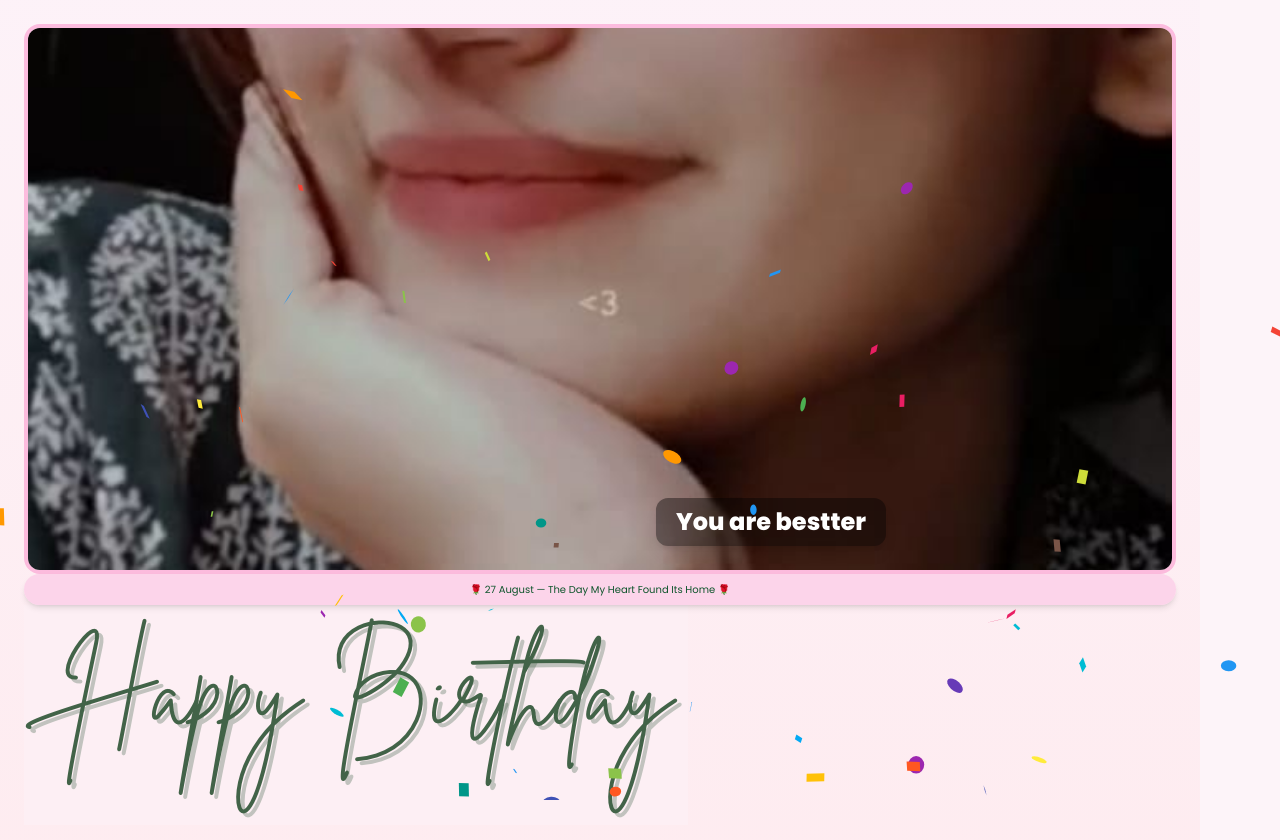
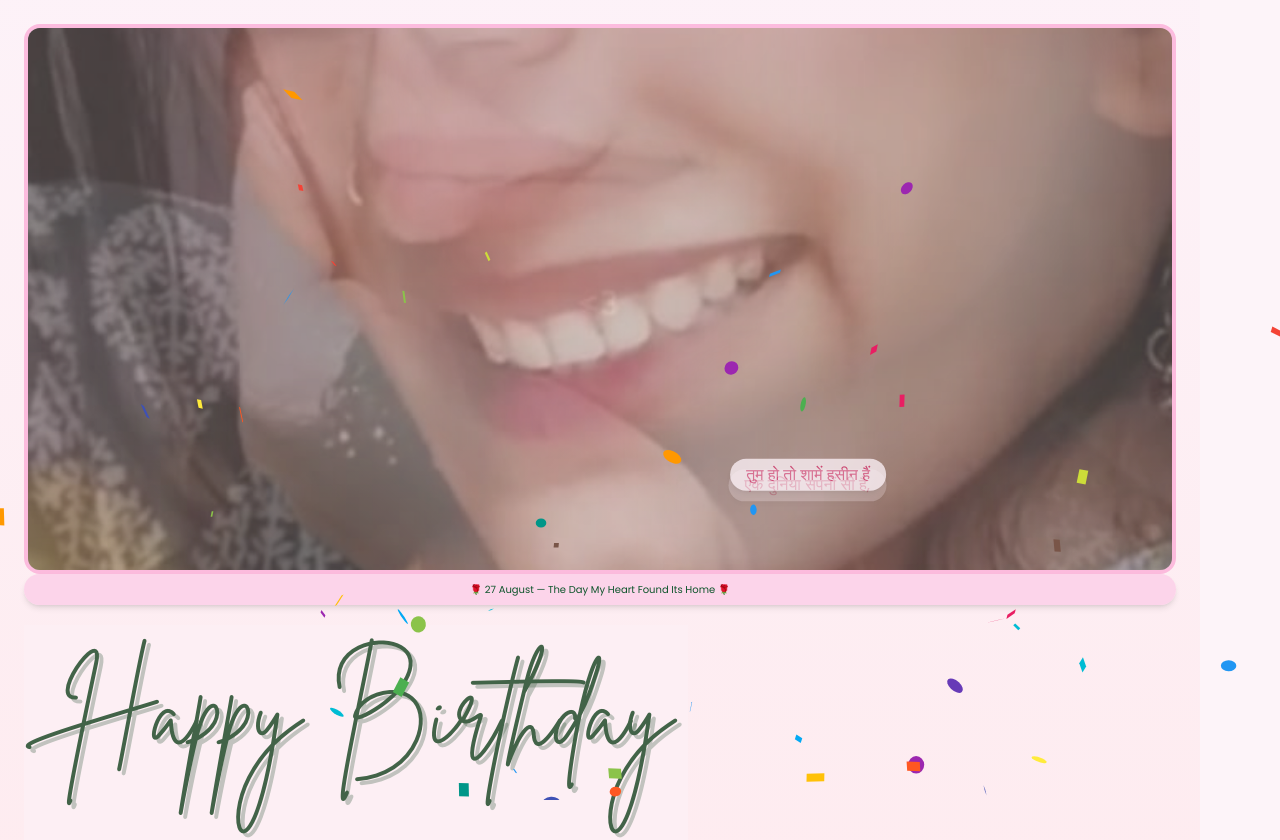
Before and after one commit to prakashgupta27/divya-bday, a React (Vite) app: page / in a window 1280 px wide. Shown: the top 840 px of the page. Built offline with nearby package versions, Linux system fonts and the light colour scheme.

Commit message:
Index filke change

```diff
--- a/index.html
+++ b/index.html
@@ -4,7 +4,7 @@
     <meta charset="UTF-8" />
     <link rel="icon" type="image/svg+xml" href="/vite.svg" />
     <meta name="viewport" content="width=device-width, initial-scale=1.0" />
-    <title>Vite + React</title>
+    <title>It's My Divya Birthday ❤️🎂</title>
     <link
       href="https://fonts.googleapis.com/css2?family=Poppins:wght@400;600;800&display=swap"
       rel="stylesheet"
--- /dev/null
+++ b/src/component/ImageComponent.jsx
@@ -0,0 +1,68 @@
+import { useEffect, useState } from "react";
+import { motion } from "framer-motion";
+
+const ImageComponent = ({ images }) => {
+    const [index, setIndex] = useState(0);
+
+    // Auto-change image every 3 seconds
+    useEffect(() => {
+        const interval = setInterval(() => {
+            setIndex((prev) => (prev + 1) % images.length);
+        }, 3000);
+        return () => clearInterval(interval);
+    }, [images.length]);
+
+    return (
+        <>
+            <div className="relative w-full flex items-center justify-center py-10 min-h-[550px] rounded-2xl overflow-hidden border-4 border-pink-300/70">
+                {/* Background Images */}
+                {images.map((img, i) => (
+                    <div
+                        key={i}
+                        className={`absolute inset-0 transition-opacity duration-1000 ease-in-out`}
+                        style={{
+                            backgroundImage: `url(${img.src})`,
+                            backgroundSize: "cover",
+                            backgroundPosition: "center",
+                            backgroundRepeat: "no-repeat",
+                            opacity: index === i ? 1 : 0,
+                        }}
+                    />
+                ))}
+
+                {/* Text Overlay */}
+                {images.map((img, i) => (
+                    <div
+                        key={i + "-text"}
+                        className="absolute bottom-6 left-3/4 transform -translate-x-1/2 pl-2.5"
+                        style={{
+                            opacity: index === i ? 1 : 0,
+                            transform:
+                                index === i
+                                    ? "translate(-50%, 0)"
+                                    : "translate(-50%, 20px)",
+                            transition:
+                                "opacity 1s ease-in-out, transform 1s ease-in-out",
+                        }}
+                    >
+                        <motion.div
+                            className="max-w-3xl mx-auto px-4 py-1 bg-pink-50 rounded-3xl shadow-md mb-15"
+                            initial={{ opacity: 0, scale: 0.8 }}
+                            animate={{ opacity: 1, scale: 1 }}
+                            transition={{ duration: 1, delay: 0.3 }}
+                            style={{ textDecoration: "none", fontStyle: "italic", color: "#d6336c" }}
+                        >
+                            <p>{img.text}</p>
+                        </motion.div>
+                    </div>
+                ))}
+            </div>
+
+            <span className="block font-['Dancing Script',cursive] text-[10px] text-green-900 text-center bg-pink-200/80 backdrop-blur-sm px-4 py-2 rounded-full shadow-md">
+                🌹 27 August — The Day My Heart Found Its Home 🌹
+            </span>
+        </>
+    );
+};
+
+export default ImageComponent;
--- /dev/null
+++ b/src/component/PhotoCard.jsx
@@ -0,0 +1,35 @@
+import { motion } from "framer-motion";
+import WishCard from "./Card";
+import { useCallback } from "react";
+
+const PhotoCard = ({ photos }) => {
+  // ✅ memoized render function
+  const renderWishCard = useCallback(
+    (src, index) => (
+      <WishCard key={index} image={src.image} caption={src.caption} />
+    ),
+    [] // runs once, won’t recreate unless dependencies change
+  );
+
+  return (
+    <motion.div
+      className="grid sm:grid-cols-2 md:grid-cols-3 lg:grid-cols-4 gap-6 mb-14 max-w-6xl mx-auto"
+      initial="hidden"
+      animate="visible"
+      variants={{
+        hidden: { opacity: 0, y: 30 },
+        visible: {
+          opacity: 1,
+          y: 0,
+          transition: { staggerChildren: 0.15, delayChildren: 0.6 },
+        },
+      }}
+    >
+      <div className="grid grid-cols-1 sm:grid-cols-2 lg:grid-cols-3 gap-10">
+        {photos.map((src, index) => renderWishCard(src, index))}
+      </div>
+    </motion.div>
+  );
+};
+
+export default PhotoCard;
--- a/src/component/birthdayLandingPage.jsx
+++ b/src/component/birthdayLandingPage.jsx
@@ -2,22 +2,24 @@ import React, { useEffect, useState } from "react";
 import Confetti from "react-confetti";
 import { motion } from "framer-motion";
 import { useWindowSize } from "react-use";
-import image from "../../public/image/a.png";
+import image from "../../public/image/BNW.jpeg";
 import { useNavigate } from "react-router-dom";
 import Image from "../../public/image/image1.png";
 import "@fontsource/dancing-script";
 import "@fontsource/playfair-display";
 import "@fontsource/alex-brush";
 import HBD from "../../public/image/hbd.png";
-import WishCard from "./Card";
 import CoverPhoto1 from "../../public/image/CoverPhoto1.jpeg";
 import CoverPhoto2 from "../../public/image/CoverPhoto2.jpeg";
 import CoverPhoto3 from "../../public/image/CoverPhoto3.jpeg";
 import CoverPhoto4 from "../../public/image/CoverPhoto4.jpeg";
 import CoverPhoto5 from "../../public/image/CoverPhoto5.jpeg";
+import CoverPhoto6 from "../../public/image/CoverPhoto6.jpeg"
 
 import { FaHeart, FaLeaf, FaRegKissWinkHeart } from "react-icons/fa";
 import { GiRose } from "react-icons/gi";
+import ImageComponet from "./ImageComponent";
+import PhotoCard from "./PhotoCard";
 // import CoverPhoto1 from
 
 const photos = [
@@ -92,11 +94,16 @@ export default function BirthdaySurprise() {
 
     // const images = [CoverPhoto1, CoverPhoto2, CoverPhoto3, CoverPhoto4, CoverPhoto5];
     const images = [
-        { src: CoverPhoto1, text: "You are best" },
-        { src: CoverPhoto2, text: "You are bestter" },
-        { src: CoverPhoto3, text: "You are bestterte" },
-        { src: CoverPhoto4, text: "You are bestvvvv" },
-        { src: CoverPhoto5, text: "You are bestrrrrrr" }
+        { src: CoverPhoto1, text: "तुम हो तो सुबह नई है" },
+        { src: CoverPhoto2, text: "तुम हो तो शामें हसीन हैं" },
+        { src: CoverPhoto3, text: "एक दुनिया सपनों सी है, " },
+        { src: CoverPhoto4, text: "तुम हो तो इस पे यकीन है " },
+        { src: CoverPhoto5, text: "तुम हो तो सब अच्छा है" },
+        { src: CoverPhoto6, text: "तुम हो तो सब अच्छा है" },
+
+        // { src: CoverPhoto5, text: "तुम हो तो वक्त थमा है"},
+        // { src: CoverPhoto5, text: "तुम हो तो ये लम्हा है,"},
+        // { src: CoverPhoto5, text: "तुम हो तो इस लम्हे में सदा है"}
     ];
 
     useEffect(() => {
@@ -170,49 +177,8 @@ export default function BirthdaySurprise() {
                     </div>
                 </motion.div>
             )} */}
-
-            {/* Background Section */}
-            <div className="relative w-full flex items-center justify-center py-10 min-h-[550px] rounded-2xl overflow-hidden border-4 border-pink-300/70">
-                {images.map((img, i) => (
-                    <div
-                        key={i}
-                        className={`absolute inset-0 transition-opacity duration-2000 ease-in-out`}
-                        style={{
-                            backgroundImage: `url(${img.src})`,
-                            backgroundSize: "cover",
-                            backgroundPosition: "center",
-                            backgroundRepeat: "no-repeat",
-                            opacity: index === i ? 1 : 0, // smooth crossfade
-                        }}
-                    />
-                ))}
-
-                {/* Bottom text overlay */}
-                {images.map((img, i) => (
-                    <div
-                        key={i + "-text"}
-                        className="absolute bottom-6 left-3/4 transform -translate-x-1/2"
-                        style={{
-                            opacity: index === i ? 1 : 0,
-                            transform: index === i
-                                ? "translate(-50%, 0)"
-                                : "translate(-50%, 20px)",
-                            transition: "opacity 1s ease-in-out, transform 1s ease-in-out",
-                        }}
-                    >
-                        <div className="text-white text-2xl font-bold bg-black/40 px-5 py-2 rounded-xl shadow-lg">
-                            {img.text}
-                        </div>
-                    </div>
-                ))}
-            </div>
-
-
-            <span className="block font-['Dancing Script',cursive] text-[10px] text-green-900 text-center bg-pink-200/80 backdrop-blur-sm px-4 py-2 rounded-full shadow-md">
-                🌹 27 August — The Day My Heart Found Its Home 🌹
-            </span>
-
-            <img src={HBD} alt="hbd" loading="lazy" style={{ textDecoration: "none" }} />
+            <ImageComponet images={images} />
+            <img src={HBD} alt="hbd" loading="lazy" style={{ textDecoration: "none", paddingTop: "20px" }} />
 
             <motion.p
                 className="max-w-xl mx-auto mb-14 text-xl sm:text-2xl text-green-1100 font-semibold"
@@ -249,7 +215,7 @@ export default function BirthdaySurprise() {
             </motion.p>
 
             {/* Photo gallery */}
-            <motion.div
+            {/* <motion.div
                 className="grid sm:grid-cols-2 md:grid-cols-3 lg:grid-cols-4 gap-6 mb-14 max-w-6xl mx-auto"
                 initial="hidden"
                 animate="visible"
@@ -267,7 +233,9 @@ export default function BirthdaySurprise() {
                         <WishCard key={index} image={src.image} caption={src.caption} />
                     ))}
                 </div>
-            </motion.div>
+            </motion.div> */}
+
+            <PhotoCard photos={photos}/>
 
             {/* Personal messages */}
             <motion.div
@@ -285,7 +253,7 @@ export default function BirthdaySurprise() {
                     animate={{ opacity: 1, y: 0 }}
                     transition={{ delay: 0.3, duration: 1 }}
                 >
-                    Why I Love You ❤️
+                 I Love You ❤️
                 </motion.h2>
 
                 <motion.p
@@ -295,11 +263,11 @@ export default function BirthdaySurprise() {
                     animate={{ opacity: 1, y: 0 }}
                     transition={{ delay: 0.6, duration: 1 }}
                 >
-                    Every moment we share is a treasure. Your smile brightens my darkest days, your kindness is a gift to everyone around you, and your laugh is the sweetest melody. <br />You are my inspiration, my best friend, and my forever love.
+                    From the moment you came into my life, from the moment you became mine, your love has made me feel so truly special. I know I may not be worthy of your love, yet you trusted me, gave me your love, and stood by my side.<br/><span style={{color:"blue"}}> 🖤 I love you Divya 🤍</span>
                 </motion.p>
 
                 <motion.div
-                    className="mt-10 overflow-hidden rounded-[2rem] shadow-2xl ring-4 ring-pink-100 hover:ring-pink-300 transition duration-300"
+                    className="mt-5 overflow-hidden rounded-[2rem] shadow-2xl ring-4 ring-pink-100 hover:ring-pink-300 transition duration-300"
                     initial={{ opacity: 0, y: 30 }}
                     animate={{ opacity: 1, y: 0 }}
                     transition={{ delay: 1, duration: 1 }}
@@ -315,7 +283,7 @@ export default function BirthdaySurprise() {
             </motion.div>
 
             <motion.div
-                className="max-w-3xl mx-auto px-4 py-8 bg-pink-50 rounded-3xl shadow-md mb-20"
+                className="max-w-3xl mx-auto px-4 py-1 bg-pink-50 rounded-3xl shadow-md mb-15"
                 initial={{ opacity: 0, scale: 0.8 }}
                 animate={{ opacity: 1, scale: 1 }}
                 transition={{ duration: 1, delay: 0.3 }}
```
Also changed, not shown: public/image/BNW.jpeg (added), public/image/CoverPhoto6.jpeg (added).
